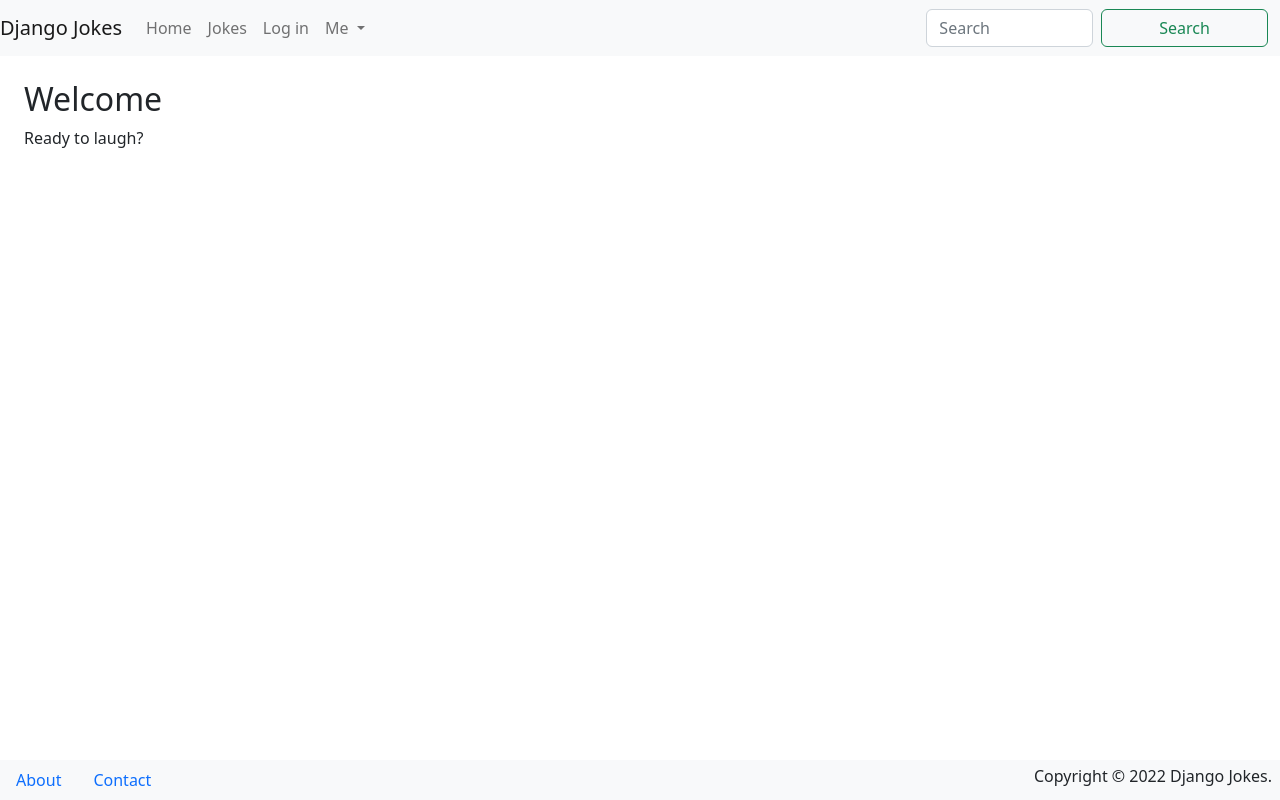
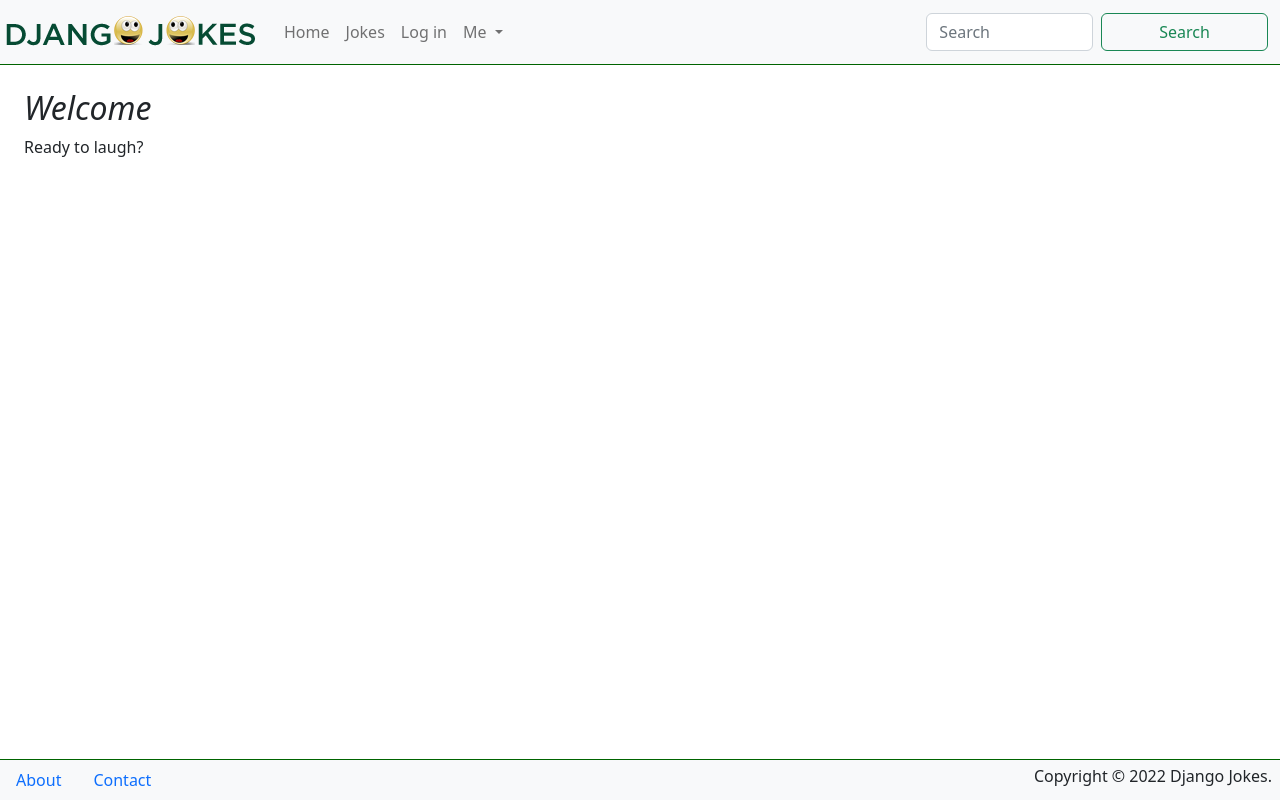
Before and after one commit to xmilan365/djangojokes.com, a Django app: page / in a window 1280 px wide. Run offline with Django 5.2, Linux system fonts and the light colour scheme; some libraries are stand-ins or nearby versions.

Commit message:
adding static files

```diff
--- a/djangojokes/settings.py
+++ b/djangojokes/settings.py
@@ -119,3 +119,7 @@ USE_TZ = True
 # https://docs.djangoproject.com/en/6.0/howto/static-files/
 
 STATIC_URL = 'static/'
+
+STATICFILES_DIRS = [
+    BASE_DIR / 'static',
+    ]
--- /dev/null
+++ b/static/css/main.css
@@ -0,0 +1,15 @@
+body {
+  padding-bottom: 50px;
+}
+
+footer {
+  border-top: 1px solid darkgreen;
+}
+
+header {
+  border-bottom: 1px solid darkgreen;
+}
+
+h2 {
+  font-style: italic;
+}
--- a/templates/_base.html
+++ b/templates/_base.html
@@ -1,3 +1,4 @@
+{% load static %}
 <!DOCTYPE html>
 <html lang="en">
 <head>
@@ -6,12 +7,13 @@
 <link href="https://cdn.jsdelivr.net/npm/bootstrap@5.2.1/dist/css/bootstrap.min.css" rel="stylesheet" integrity="sha384-iYQeCzEYFbKjA/T2uDLTpkwGzCiq6soy8tYaI1GyVh/UjpbCx/TYkiZhlZB6+fzT" crossorigin="anonymous">
 <script src="https://kit.fontawesome.com/020fc4764c.js" crossorigin="anonymous"></script>
 <!-- ADD FONT AWESOME FROM https://fontawesome.com/ -->
+ <link rel="shortcut icon" type="image/png" href="{% static 'images/favicon.png' %}">
 <title>{% block title %}{% endblock %} | Django Jokes</title>
 </head>
 <body>
 <header>
   <nav class="navbar navbar-expand-lg navbar-light bg-light">
-  <a class="navbar-brand" href="{% url 'pages:homepage' %}">Django Jokes</a>    <button class="navbar-toggler" type="button" data-toggle="collapse"
+  <a class="navbar-brand" href="{% url 'pages:homepage' %}"><img src="{% static 'images/logo.png' %}" alt="Logo" class="img-fluid"/></a>    <button class="navbar-toggler" type="button" data-toggle="collapse"
       data-target="#navbarSupportedContent" aria-expanded="false"
       aria-controls="navbarSupportedContent" aria-label="Toggle navigation">
       <span class="navbar-toggler-icon"></span>
@@ -70,5 +72,6 @@
   </nav>
 </footer>
 <script src="https://cdn.jsdelivr.net/npm/bootstrap@5.2.0/dist/js/bootstrap.bundle.min.js" integrity="sha384-A3rJD856KowSb7dwlZdYEkO39Gagi7vIsF0jrRAoQmDKKtQBHUuLZ9AsSv4jD4Xa" crossorigin="anonymous"></script>
+<link rel="stylesheet" href="{% static 'css/main.css' %}">
 </body>
 </html>
```
Also changed, not shown: static/images/favicon.png (added), static/images/logo.png (added).
